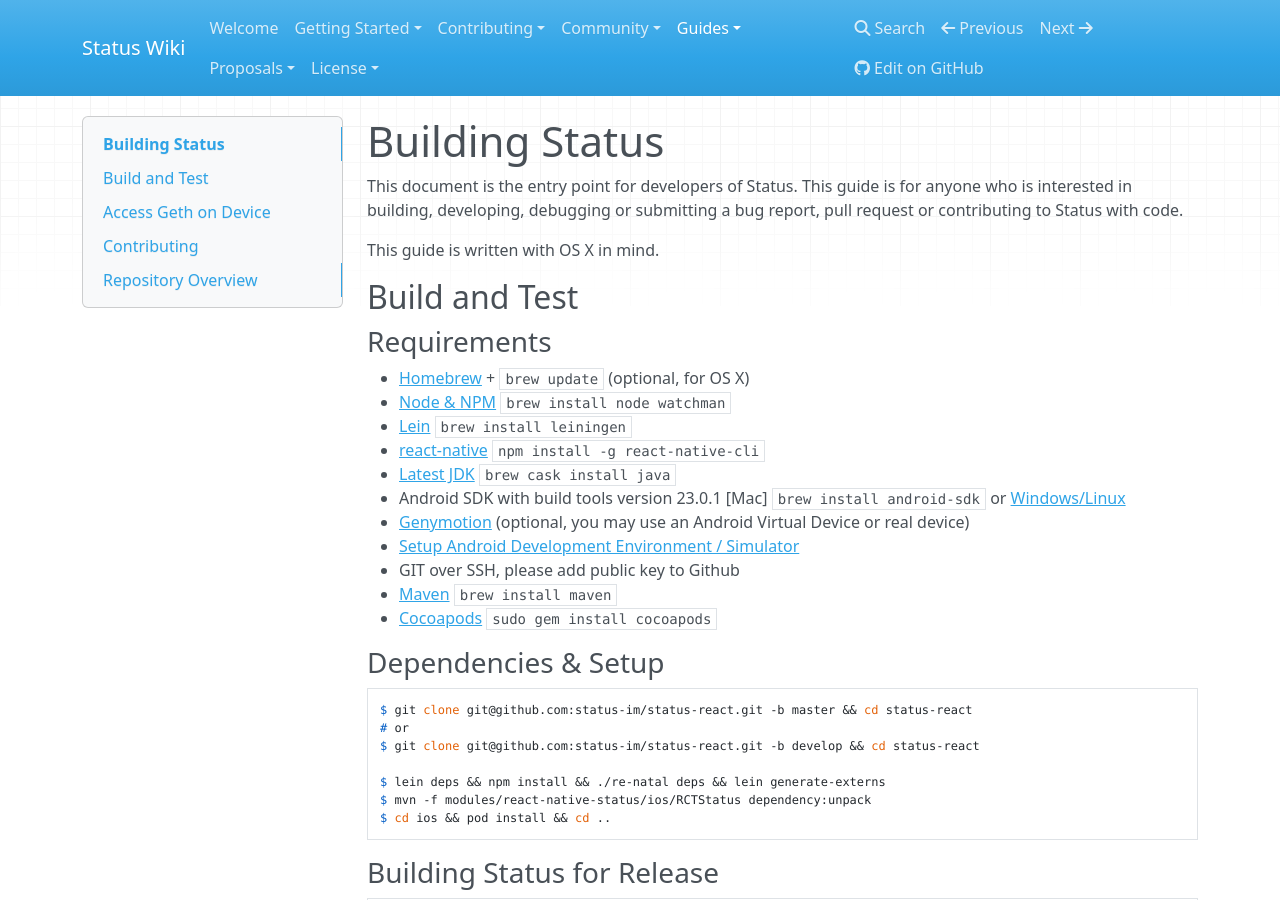
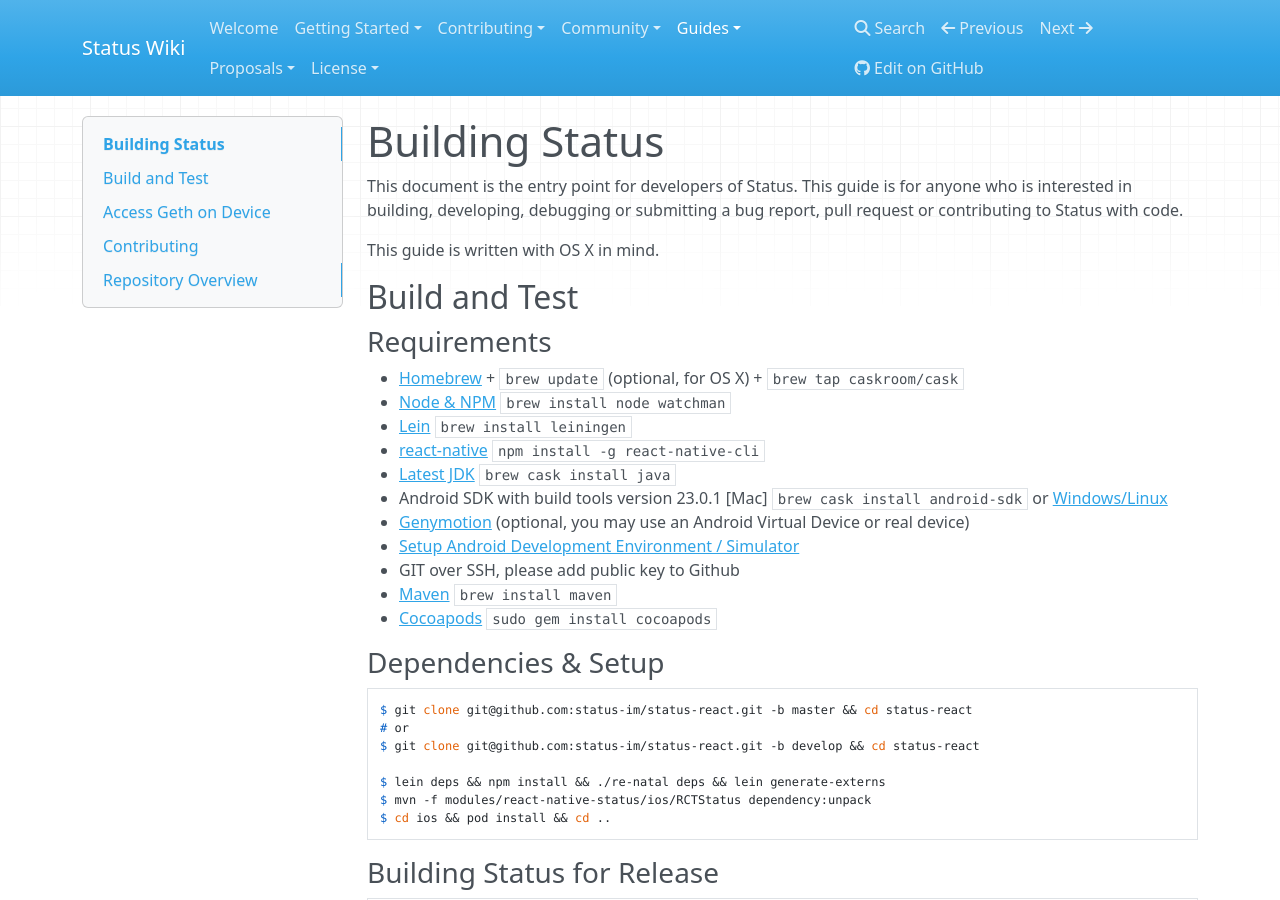
Before and after one commit to status-im/wiki.status.im, an MkDocs documentation site: the page built from docs/contributing/development/building-status.md, in a window 1280 px wide and 900 px high. Built offline with MkDocs 1.6.1, drawn with Linux system fonts in a browser that asks for light colours; nearby versions of some CDN libraries; old or Windows-style settings are respelled for this version of MkDocs.

Commit message:
Update brew commands
Brew commands must be updated to reflect changes to package _android-sdk_

```diff
--- a/docs/contributing/development/building-status.md
+++ b/docs/contributing/development/building-status.md
@@ -7,12 +7,12 @@ This guide is written with OS X in mind.
 ## Build and Test
 
 ### Requirements
-- [Homebrew](http://brew.sh/) + `brew update` (optional, for OS X)
+- [Homebrew](http://brew.sh/) + `brew update` (optional, for OS X) + `brew tap caskroom/cask`
 - [Node & NPM](https://nodejs.org/en/) `brew install node watchman`
 - [Lein](http://leiningen.org) `brew install leiningen`
 - [react-native](https://facebook.github.io/react-native/docs/getting-started.html) `npm install -g react-native-cli`
 - [Latest JDK](http://www.oracle.com/technetwork/java/javase/downloads/jdk8-downloads-2133151.html) `brew cask install java`
-- Android SDK with build tools version 23.0.1 [Mac] `brew install android-sdk` or [Windows/Linux](https://developer.android.com/sdk/installing/index.html)
+- Android SDK with build tools version 23.0.1 [Mac] `brew cask install android-sdk` or [Windows/Linux](https://developer.android.com/sdk/installing/index.html)
 - [Genymotion](https://www.genymotion.com) (optional, you may use an Android Virtual Device or real device)
 - [Setup Android Development Environment / Simulator](https://facebook.github.io/react-native/docs/android-setup.html)
 - GIT over SSH, please add public key to Github
```
